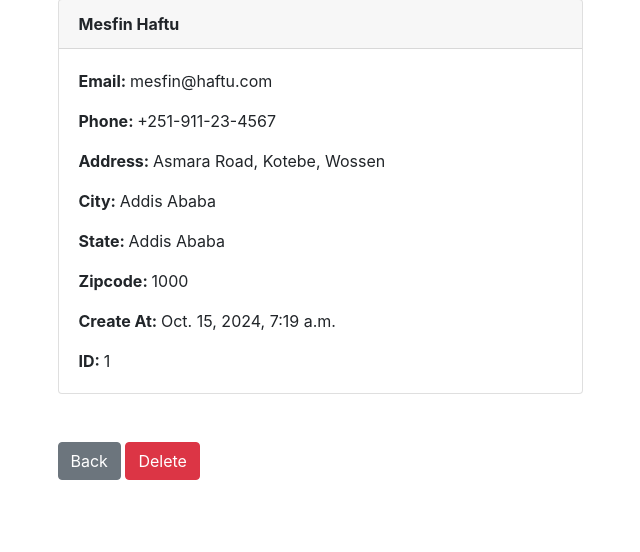
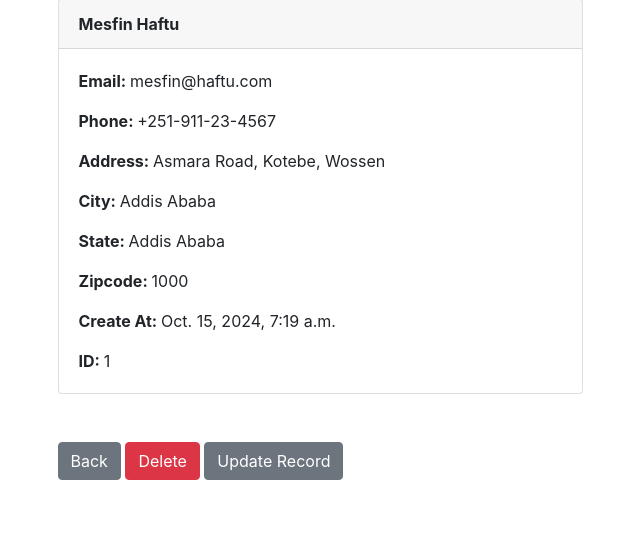
Before and after one commit to Maf-H/DCRM, a Django app: page /record/1 in a window 1280 px wide. Shown: the part 81-633 px from the top of the page, without its empty margins (320-960 px from the left). Run offline with Django 5.2, Linux system fonts and the light colour scheme; a user stored in the database is signed in; data comes from the database, SQL or seed files in the repository; both versions use the stored data as it was after the commit; some libraries are stand-ins or nearby versions.

Commit message:
Update final project

```diff
--- a/website/templates/add_record.html
+++ b/website/templates/add_record.html
@@ -1,5 +1,6 @@
 {% extends 'base.html' %}
 {% block content %}
+
 <div class="col-md-6 offset-md-3"></div>
 <h1>Add Record</h1>
 <br/>
@@ -13,6 +14,7 @@
 
     <br/>
     <button type="submit" class="btn btn-secondary">Add add_record</button>
+    <a href="{% url 'home' %}" class="btn btn-secondary">Back</a>
 </form>
 
 
--- a/website/templates/home.html
+++ b/website/templates/home.html
@@ -22,8 +22,8 @@
                     {% if records %}
                         {% for record in records %}
                             <tr>
-                                <td><a href="{% url 'record' record.id %}">{{ record.id }}</a></td>
-                            <td>{{ record.first_name }} {{ record.last_name }}</td>
+                            <td><a href="{% url 'record' record.id %}">{{ record.id }}</a></td>
+                            <td><a href="{% url 'record' record.id %}">{{ record.first_name }} {{ record.last_name }}</a></td>
                             <td>{{ record.email }}</td>
                             <td>{{ record.phone }}</td>
                             <td>{{ record.address }}</td>
--- a/website/templates/record.html
+++ b/website/templates/record.html
@@ -39,5 +39,5 @@
     <br/><br/>
     <a href="{% url 'home' %}" class="btn btn-secondary">Back</a>
     <a href="{% url 'delete_record' customer_record.id %}" class="btn btn-danger">Delete</a>
-
+    <a href="{% url 'update_record' customer_record.id %}" class="btn btn-secondary">Update Record</a>
 {% endblock %}
--- a/website/urls.py
+++ b/website/urls.py
@@ -9,4 +9,5 @@ urlpatterns = [
     path('record/<int:pk>', views.customer_record, name='record'),
     path('delete_record/<int:pk>', views.delete_record, name='delete_record'),
     path('add_record/', views.add_record, name='add_record'),
+    path('update_record/<int:pk>', views.update_record, name='update_record'),
 ]
--- a/website/views.py
+++ b/website/views.py
@@ -81,3 +81,16 @@ def add_record(request):
     else:
         messages.success(request, f"You must be logged in to add a record!")
         return redirect('home')
+
+def update_record(request, pk):
+    if request.user.is_authenticated:
+        current_record = Record.objects.get(id=pk)
+        form = AddRecordForm(request.POST or None, instance=current_record)
+        if form.is_valid():
+            form.save()
+            messages.success(request, f"Record Update successefully")
+            return redirect('home')
+        return render(request,"update_record.html", {'form':form})
+    else:
+        messages.success(request, f"You must be logged in to update a record!")
+        return redirect('home')
```
Also changed, not shown: website/templates/update_record.html (added, +18 -0 lines), db.sqlite3. Lines whose indentation alone changed are shown as unchanged.
